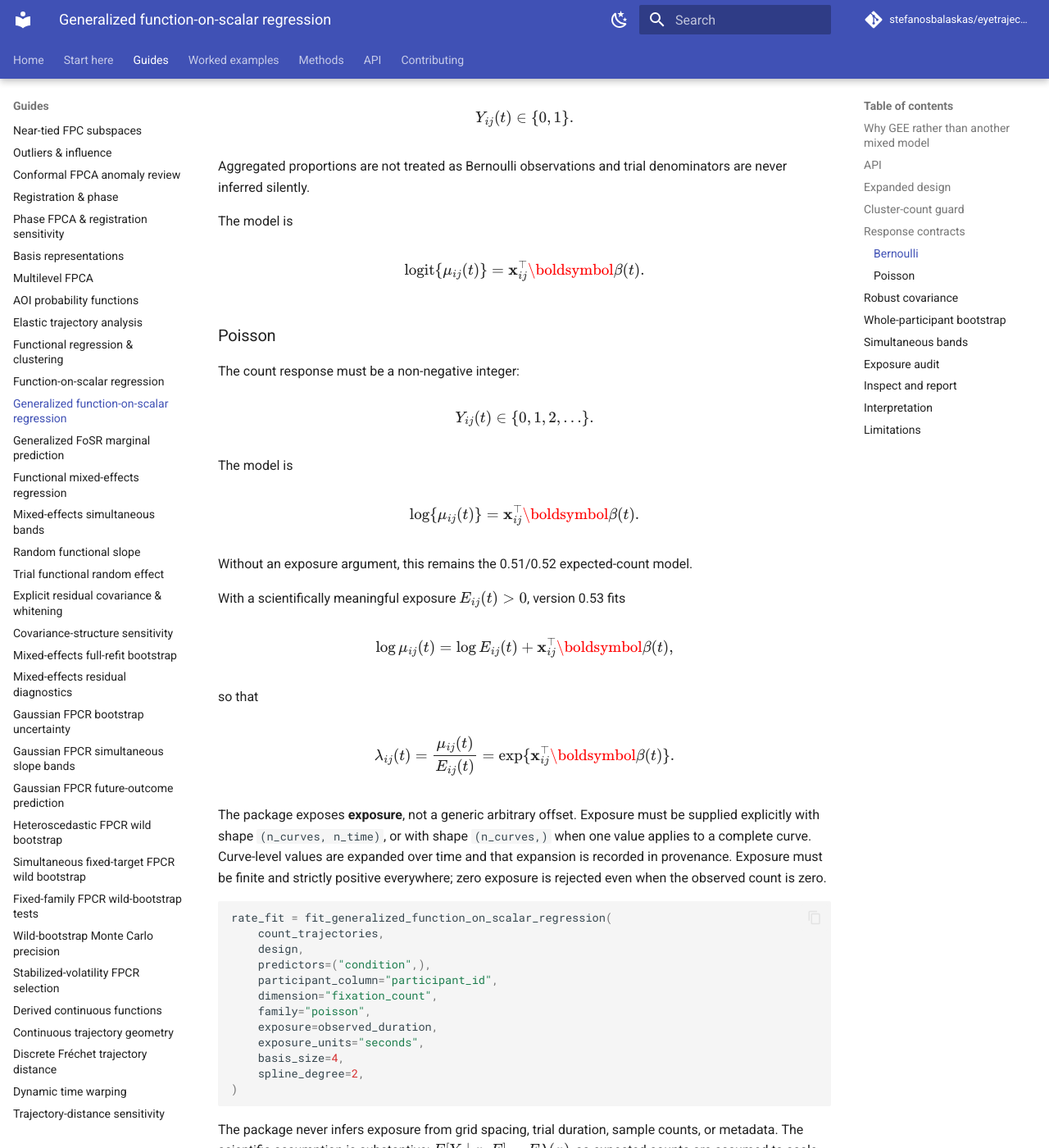
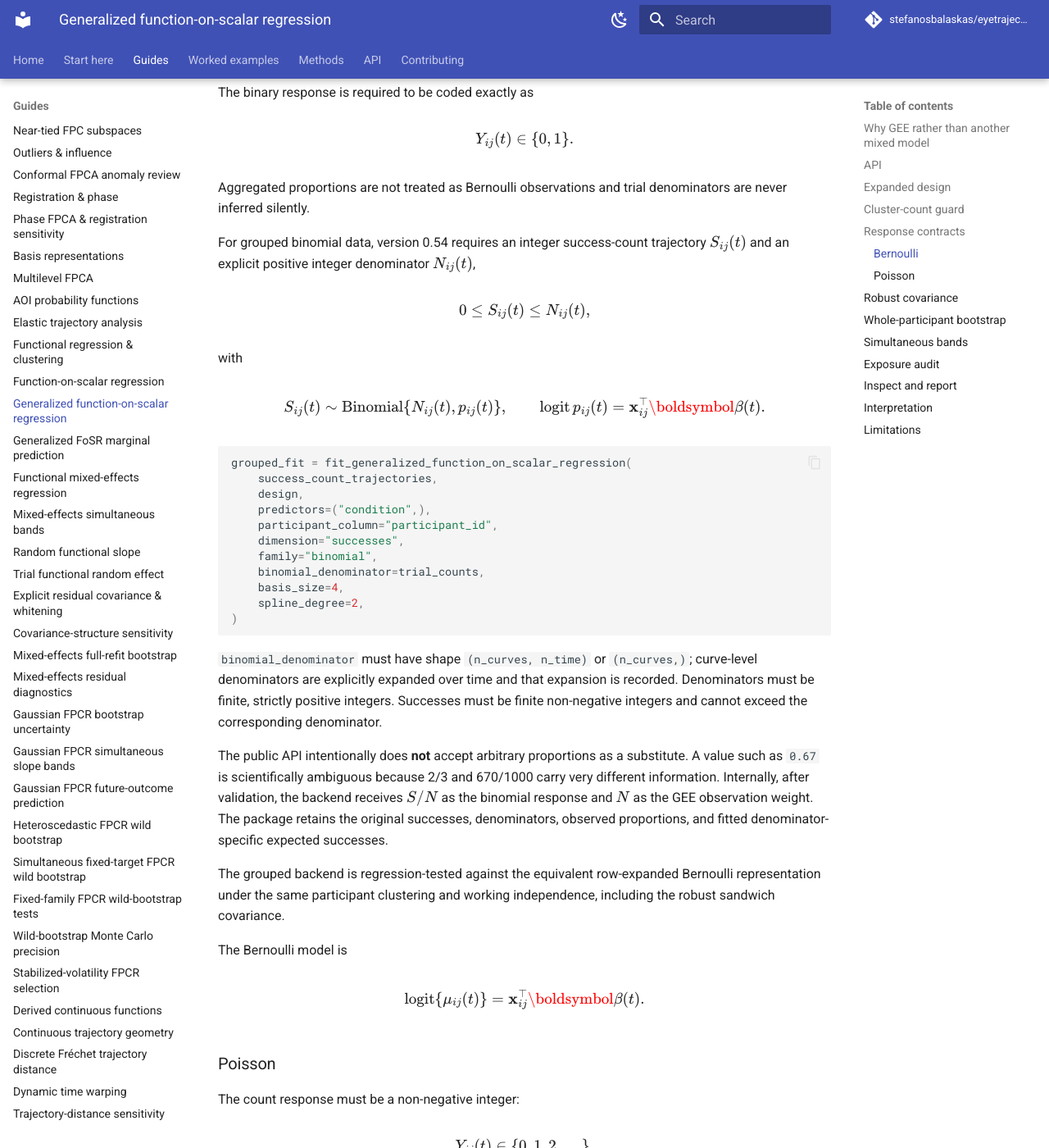
Before and after one commit to stefanosbalaskas/eyetrajectoriespy, an MkDocs documentation site: the page built from docs/methods/generalized-function-on-scalar.md, in a window 1280 px wide and 1400 px high, scrolled down 2792 px. Shown: the whole window at 82% size. Built offline with MkDocs 1.6.1 and Material for MkDocs 9.7.7, drawn with Linux system fonts in a browser that asks for light colours; comment, search, counter and statistics services are not loaded; some of the changed text lies outside the part shown.

Commit message:
Document grouped-binomial response contract

```diff
--- a/docs/methods/generalized-function-on-scalar.md
+++ b/docs/methods/generalized-function-on-scalar.md
@@ -2,8 +2,9 @@
 
 Version 0.51 adds a distinct non-Gaussian functional-response model after the
 Gaussian mixed-effects covariance sequence was closed at 0.50. Version 0.53
-adds an explicit Poisson exposure/rate observation contract without changing
-the marginal GEE estimand.
+adds an explicit Poisson exposure/rate observation contract, and version 0.54
+adds explicit grouped-binomial success/denominator observations without
+changing the marginal GEE estimand.
 
 For participant \(i\), trial \(j\), and observed time \(t\),
 
@@ -26,9 +27,10 @@ B-spline basis,
 
 The generalized layer supports two deliberately narrow families:
 
-- Bernoulli responses with logit link;
+- binomial responses with logit link, represented either as Bernoulli 0/1
+  observations or explicit grouped integer successes plus integer denominators;
 - Poisson count responses with log link, optionally with an explicit strictly
-  positive exposure in version 0.53.
+  positive exposure.
 
 The estimand is **marginal / population averaged**. There are no functional
 random effects in this model.
@@ -148,7 +150,56 @@ Y_{ij}(t)\in\{0,1\}.
 Aggregated proportions are not treated as Bernoulli observations and trial
 denominators are never inferred silently.
 
-The model is
+For grouped binomial data, version 0.54 requires an integer success-count
+trajectory \(S_{ij}(t)\) and an explicit positive integer denominator
+\(N_{ij}(t)\),
+
+\[
+0\le S_{ij}(t)\le N_{ij}(t),
+\]
+
+with
+
+\[
+S_{ij}(t)\sim\operatorname{Binomial}\{N_{ij}(t),p_{ij}(t)\},
+\qquad
+\operatorname{logit}p_{ij}(t)
+=
+\mathbf x_{ij}^{\top}\boldsymbol\beta(t).
+\]
+
+~~~python
+grouped_fit = fit_generalized_function_on_scalar_regression(
+    success_count_trajectories,
+    design,
+    predictors=("condition",),
+    participant_column="participant_id",
+    dimension="successes",
+    family="binomial",
+    binomial_denominator=trial_counts,
+    basis_size=4,
+    spline_degree=2,
+)
+~~~
+
+`binomial_denominator` must have shape `(n_curves, n_time)` or
+`(n_curves,)`; curve-level denominators are explicitly expanded over time and
+that expansion is recorded. Denominators must be finite, strictly positive
+integers. Successes must be finite non-negative integers and cannot exceed the
+corresponding denominator.
+
+The public API intentionally does **not** accept arbitrary proportions as a
+substitute. A value such as `0.67` is scientifically ambiguous because 2/3 and
+670/1000 carry very different information. Internally, after validation, the
+backend receives \(S/N\) as the binomial response and \(N\) as the GEE
+observation weight. The package retains the original successes, denominators,
+observed proportions, and fitted denominator-specific expected successes.
+
+The grouped backend is regression-tested against the equivalent row-expanded
+Bernoulli representation under the same participant clustering and working
+independence, including the robust sandwich covariance.
+
+The Bernoulli model is
 
 \[
 \operatorname{logit}\{\mu_{ij}(t)\}
@@ -382,8 +433,9 @@ random effects.
 
 The generalized contract intentionally does not include:
 
-- aggregated binomial proportions with explicit denominators;
-- arbitrary user-defined offsets or silently inferred exposure;
+- arbitrary proportion-only grouped-binomial input without integer successes
+  and explicit denominators;
+- arbitrary user-defined offsets or silently inferred exposure/denominators;
 - exposure-measurement-error models;
 - negative-binomial or zero-inflated families;
 - automatically selected working correlation;
```
